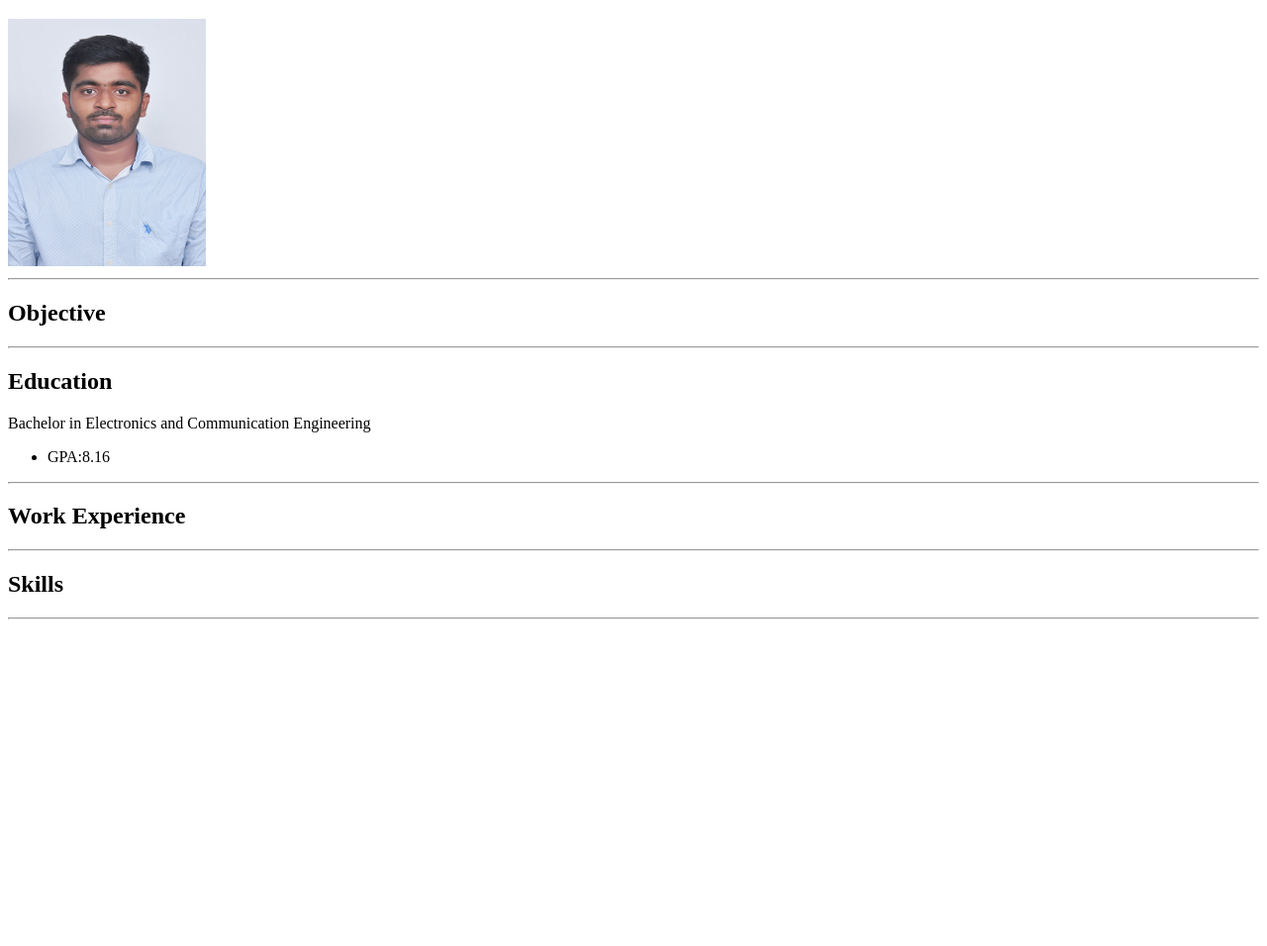
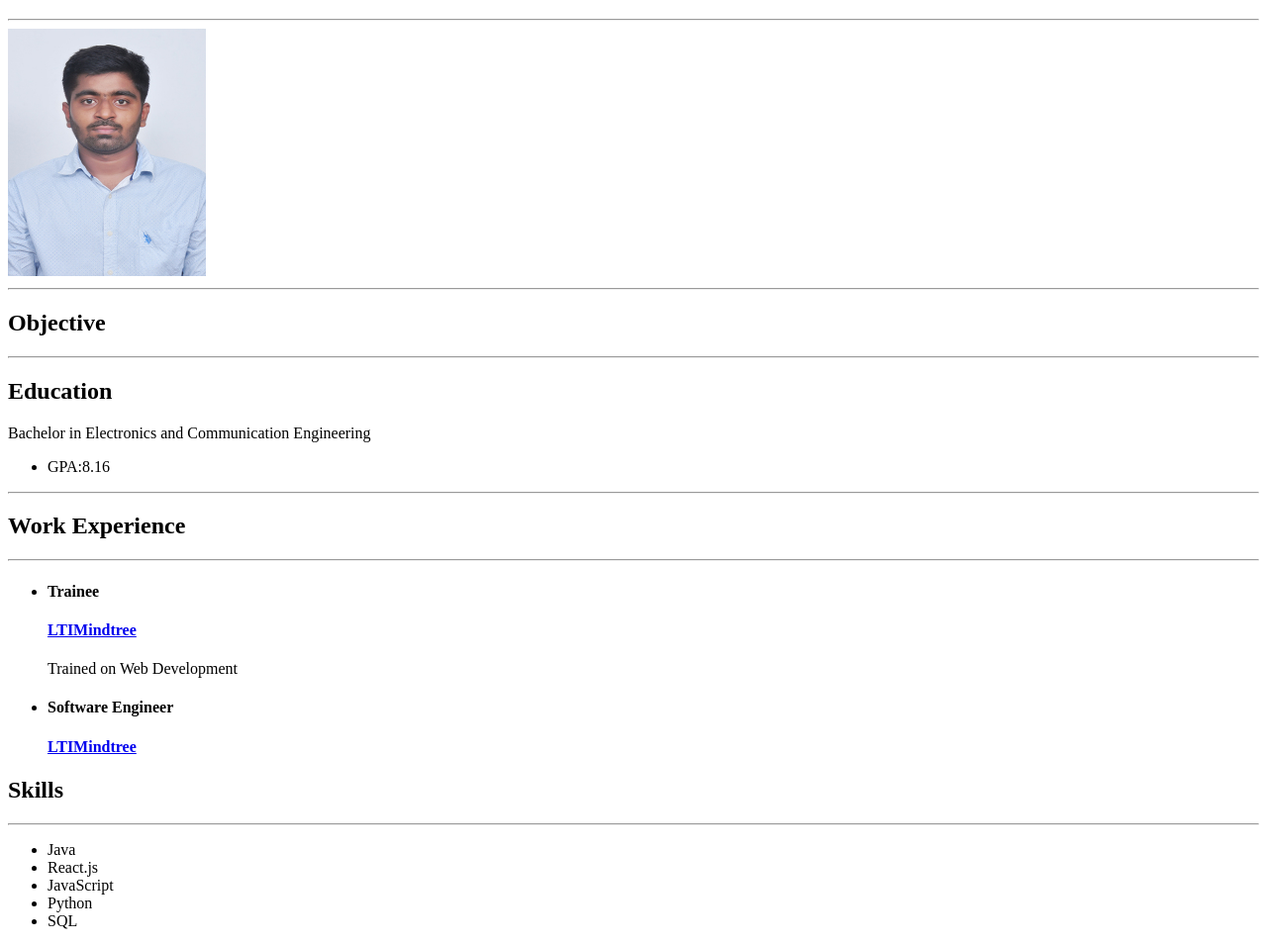
Before and after one commit to leo9015/MY-Portfolio, a plain HTML site: page index.html in a window 1280 px wide. Shown: the part 61-1017 px from the top of the page at 99% size. Before the commit the page ends 800 px from the top, so only its background shows below. Drawn offline with Linux system fonts and the light colour scheme.

Commit message:
added Skills

```diff
--- a/index.html
+++ b/index.html
@@ -7,6 +7,8 @@
     </head>
     <body>
         <h1> Vinay Kambhampati</h1>
+
+        <hr/>
         <img class="profile_Image" src="./Profileimages/pass_photo.jpg" alt="Profile Image"/>
         <hr/>
         <div class="objective">
@@ -28,10 +30,28 @@
         <div class="Work Experience">
             <h2>Work Experience</h2>
             <hr>
+            <ul>
+                <li>
+                    <h4>Trainee</h4>
+                    <a href="https://www.ltimindtree.com/"><h4>LTIMindtree</h4></a>
+                    <p>Trained on Web Development</p>
+                </li>
+                <li>
+                    <h4>Software Engineer</h4>
+                    <a href="https://www.ltimindtree.com/"><h4>LTIMindtree</h4></a>
+                </li>
+            </ul>
         </div>
         <div class="Skills">
             <h2>Skills</h2>
             <hr>
+            <ul>
+                <li>Java</li>
+                <li>React.js</li>
+                <li>JavaScript</li>
+                <li>Python</li>
+                <li>SQL</li>
+            </ul>
         </div>
     </body>
 </html>
```
